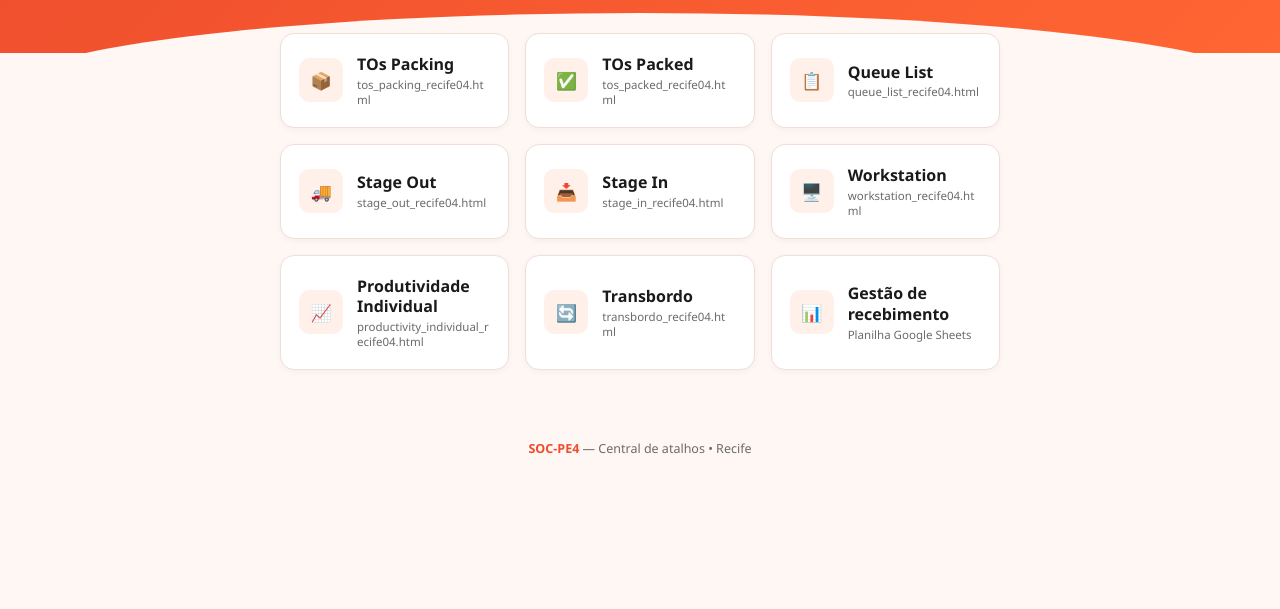
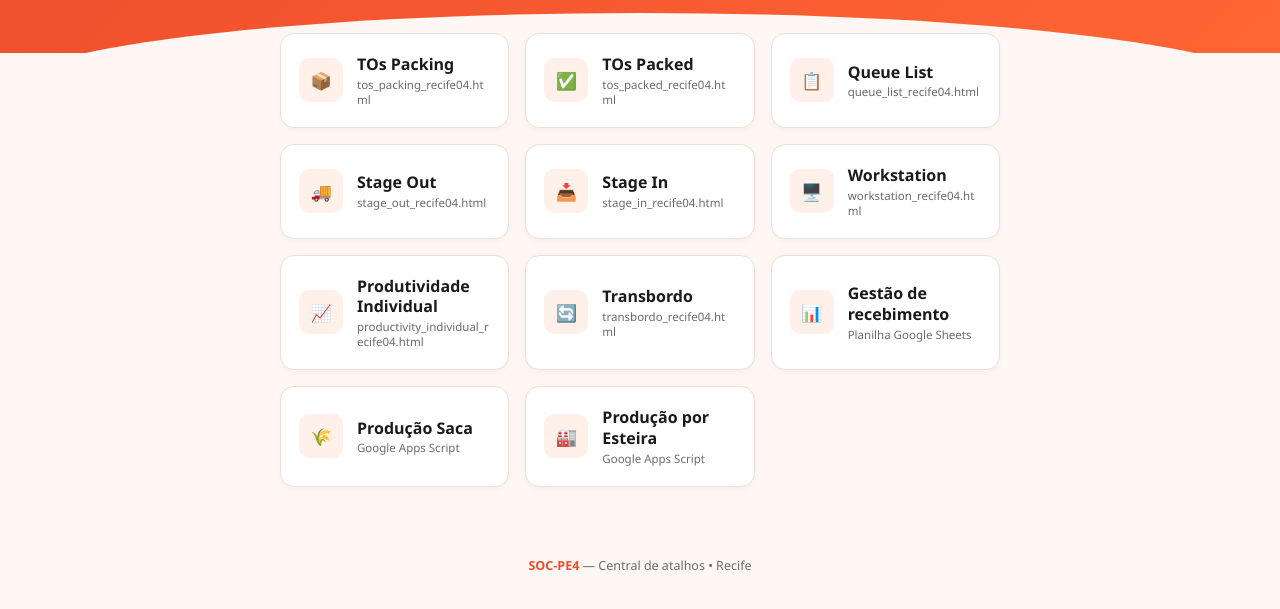
Before and after one commit to feitoza-shopee/Central-PE4, a plain HTML site: page index.html in a window 1280 px wide. Shown: the part 171-780 px from the top of the page. Drawn offline with Linux system fonts and the light colour scheme.

Commit message:
Update index.html

```diff
--- a/index.html
+++ b/index.html
@@ -249,6 +249,22 @@
         <div class="card-url">Planilha Google Sheets</div>
       </div>
     </a>
+
+    <a class="card" href="https://script.google.com/a/macros/shopee.com/s/AKfycbxrAQnrcvRm5ETc0sdaSP-ssdgS7EFYIqy-wI3dDzxxuR7Ug7S6V9ZY2rxh2EnYZTCpiQ/exec" target="_blank" rel="noopener">
+      <div class="icon">🌾</div>
+      <div>
+        <div class="card-label">Produção Saca</div>
+        <div class="card-url">Google Apps Script</div>
+      </div>
+    </a>
+
+    <a class="card" href="https://script.google.com/a/macros/shopee.com/s/AKfycbxrAQnrcvRm5ETc0sdaSP-ssdgS7EFYIqy-wI3dDzxxuR7Ug7S6V9ZY2rxh2EnYZTCpiQ/exec" target="_blank" rel="noopener">
+      <div class="icon">🏭</div>
+      <div>
+        <div class="card-label">Produção por Esteira</div>
+        <div class="card-url">Google Apps Script</div>
+      </div>
+    </a>
   </div>
 </main>
 
```
